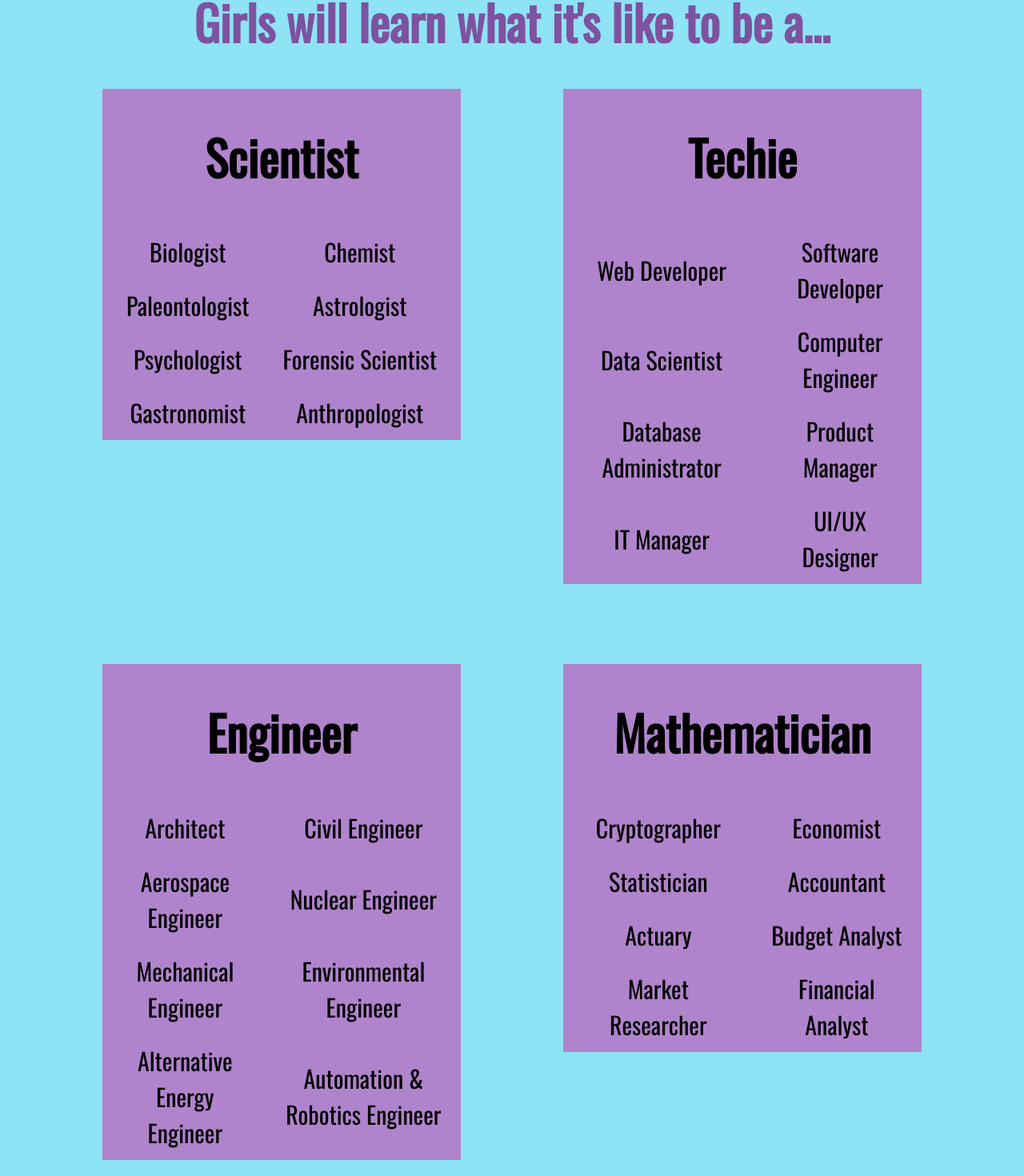
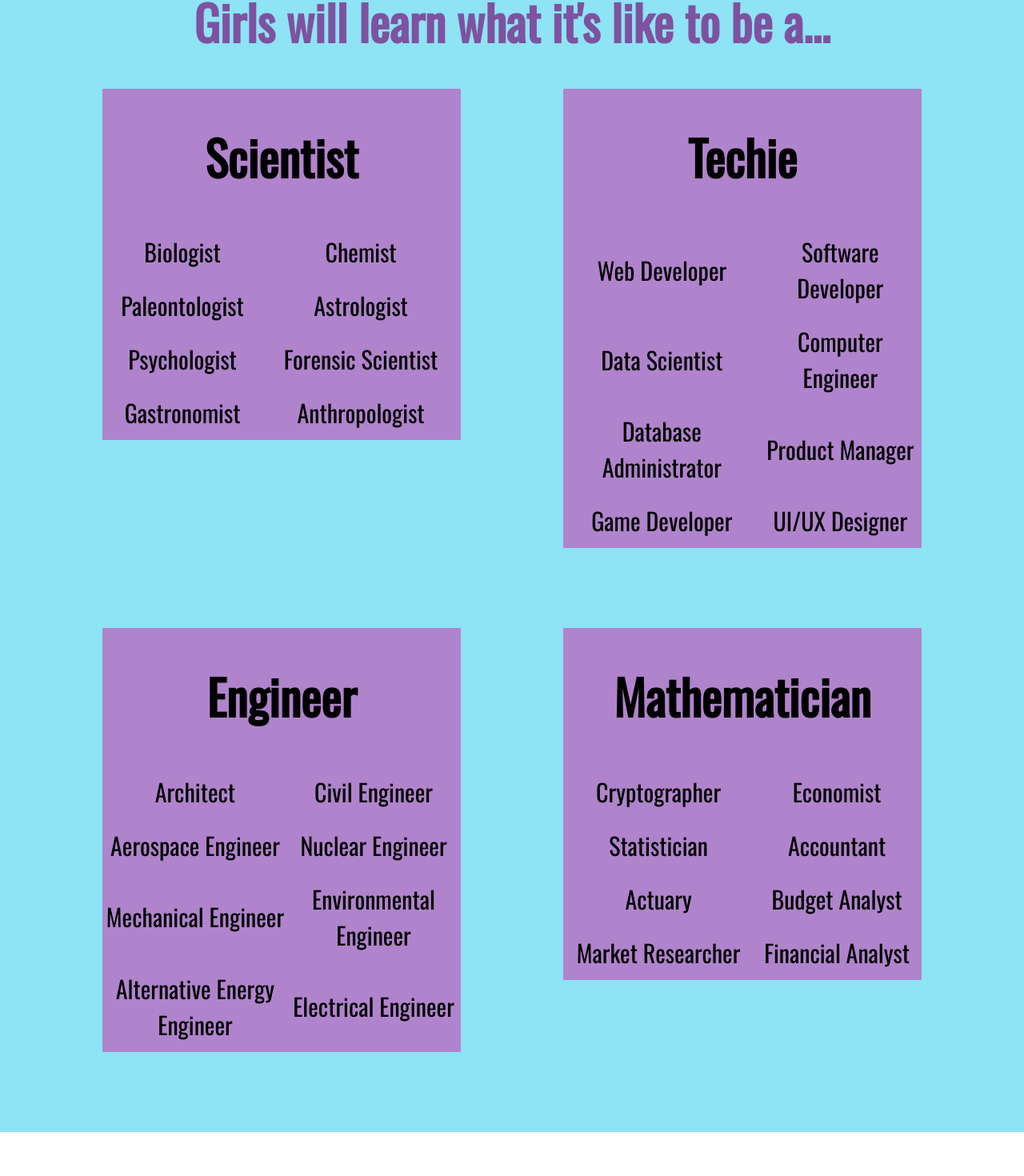
Before and after one commit to ProjFEMPower/home, a React (Create React App) app: page /curriculum in a window 1280 px wide. Shown: the part 508-1978 px from the top of the page at 80% size. After the commit the page ends 1923 px from the top, so only its background shows below. Built offline with nearby package versions, Linux system fonts and the light colour scheme.

Commit message:
Added popups to curriculum

```diff
--- a/src/Curriculum.css
+++ b/src/Curriculum.css
@@ -46,16 +46,25 @@
 }
 
 .topic-table {
-  margin-left: auto;
-  margin-right: auto;
+  width: 100%;
 }
 
 .topic-table td {
-  padding: 10px 20px 10px 20px;
+  padding: 10px 0px 10px 0px;
 }
 
 .popup {
   display: none;
+}
+
+.topic-table td:hover .popup {
+  position: absolute;
+  display: block;
+  background-color: #012a36;
+  color: white;
+  width: 20vw;
+  font-size: 20px;
+  padding: 10px 10px 10px 10px;
 }
 
 @keyframes textAppear {
--- a/src/Curriculum.js
+++ b/src/Curriculum.js
@@ -43,8 +43,8 @@ const Curriculum = () => {
           <h1>Techie</h1>
           <table class="topic-table">
             <tr>
-              <td>Web Developer<span class="popup">Building websites</span></td>
-              <td>Software Developer</td>
+              <td>Web Developer<span class="popup">These programmers build the websites that we visit every day, like Google and Amazon! You'll find them at any company, no matter what they do.</span></td>
+              <td>Software Developer<span class="popup">Ever wonder how you can open the calculator on your phone or edit images on your computer? You can thank software developers! They build the programs and systems that allow all your favorite devices and apps to function.</span></td>
             </tr>
             <tr>
               <td>Data Scientist</td>
@@ -55,7 +55,7 @@ const Curriculum = () => {
               <td>Product Manager</td>
             </tr>
             <tr>
-              <td>IT Manager</td>
+              <td>Game Developer</td>
               <td>UI/UX Designer</td>
             </tr>
           </table>
@@ -79,7 +79,7 @@ const Curriculum = () => {
             </tr>
             <tr>
               <td>Alternative Energy Engineer</td>
-              <td>Automation & Robotics Engineer</td>
+              <td>Electrical Engineer</td>
             </tr>
           </table>
         </div>
```
